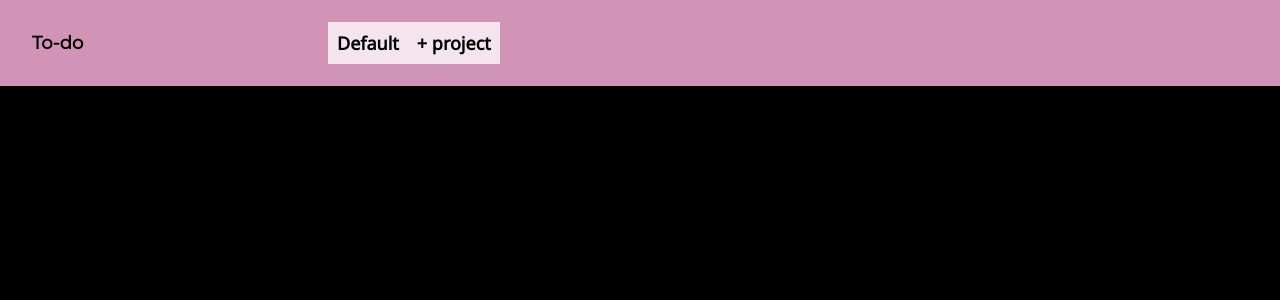
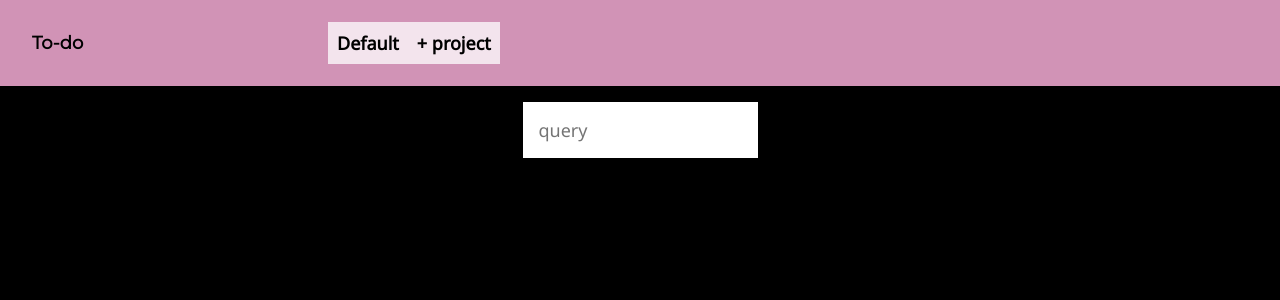
Before and after one commit to dolphinOfDelphi/20191104-react-todo-list, a React (Create React App) app: page / in a window 1280 px wide. Shown: the top 300 px of the page. Built offline with nearby package versions, Linux system fonts and the light colour scheme.

Commit message:
Implement query

```diff
--- a/src/App.css
+++ b/src/App.css
@@ -106,6 +106,13 @@ nav li.active {
     background-color: #ccc;
 }
 
+.query-box {
+    background-color: white;
+    display: block;
+    margin: 1rem auto;
+    padding: 1rem;
+}
+
 main > ul {
     height: 100%;
     display: flex;
@@ -113,10 +120,6 @@ main > ul {
     justify-content: space-around;
     align-items: center;
     list-style: none;
-}
-
-main > ul:first-child {
-    margin-top: 0.2rem;
 }
 
 .todo {
--- a/src/App.js
+++ b/src/App.js
@@ -192,9 +192,10 @@ const App = () => {
     const [projects, setProjects] = React.useState([project('Default')]);
     const [activeProject, setActiveProject] = React.useState(null);
     const [editingProject, setEditingProject] = React.useState(false);
+    const [projectDialogue, setProjectDialogue] = React.useState(false);
     const [todoUnderEdit, setTodoUnderEdit] = React.useState(null);
-    const [projectDialogue, setProjectDialogue] = React.useState(false);
     const [todoDialogue, setTodoDialogue] = React.useState(false);
+    const [query, setQuery] = React.useState('');
 
     const toggleProjectDialogue = () => setProjectDialogue(!projectDialogue);
     const toggleTodoDialogue = () => setTodoDialogue(!todoDialogue);
@@ -244,6 +245,14 @@ const App = () => {
         cancelEditTodo();
     };
 
+    const handleQueryChange = (event) => setQuery(event.target.value);
+    const filterTodos = () => {
+        const lowerCaseQuery = query.toLowerCase();
+        return activeProject.list.filter(todo =>
+            todo.name.toLowerCase().includes(lowerCaseQuery)
+            || todo.description.toLowerCase().includes(lowerCaseQuery));
+    };
+
     return (
         <>
             <header>
@@ -261,14 +270,26 @@ const App = () => {
                 </nav>
             </header>
             <main>
+                <input
+                    className='query-box'
+                    type='text'
+                    placeholder='query'
+                    onChange={handleQueryChange}
+                />
                 <ul>
                     {activeProject
-                    && <ListTodos
+                    && (query ?
+                        <ListTodos
+                            todos={filterTodos()}
+                            handleEditTodo={handleEditTodo}
+                            handleDeleteTodo={handleDeleteTodo}
+                        />
+                        : <ListTodos
                             todos={activeProject.list}
                             handleEditTodo={handleEditTodo}
                             handleDeleteTodo={handleDeleteTodo}
-                    />}
-                    {activeProject && <TodoAdder handleClick={toggleTodoDialogue}/>}
+                        />)}
+                    {activeProject && !query && <TodoAdder handleClick={toggleTodoDialogue}/>}
                 </ul>
             </main>
             {projectDialogue && <ProjectDialogue
```
Lines whose indentation alone changed are shown as unchanged.
